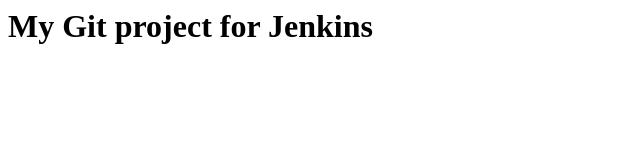
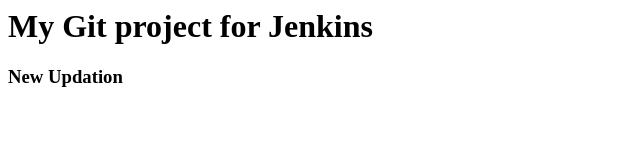
Before and after one commit to gitwithvikas/project-with-jenkins, a plain HTML site: page index.html in a window 1280 px wide. Shown: the whole page, without its empty margins (0-640 px from the left). Drawn offline with Linux system fonts and the light colour scheme.

Commit message:
Update index.html

```diff
--- a/index.html
+++ b/index.html
@@ -1,5 +1,6 @@
 <html>
   <body>
     <h1>My Git project for Jenkins</h1>
+    <h3>New Updation</h3>
   </body>
 </html>
```
